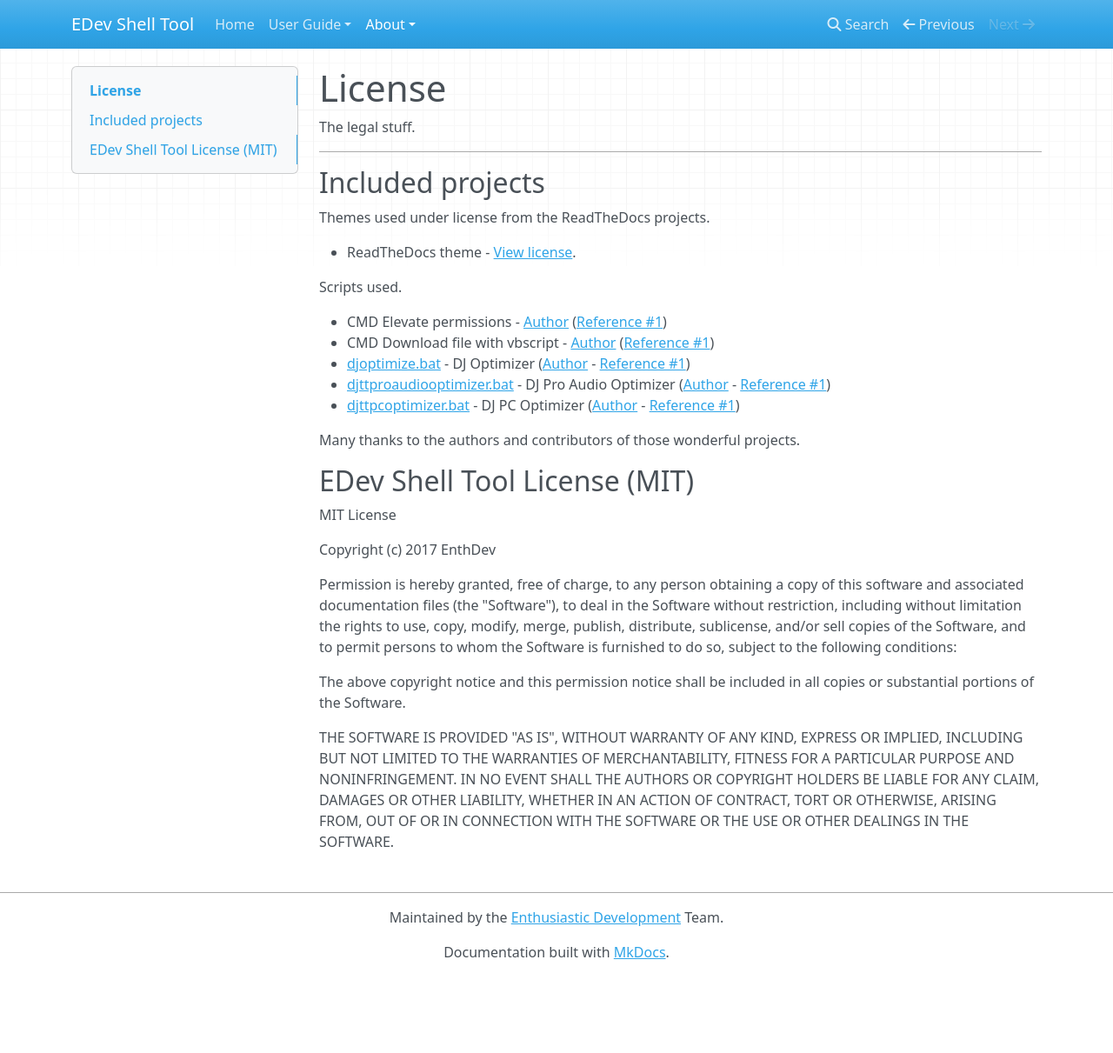
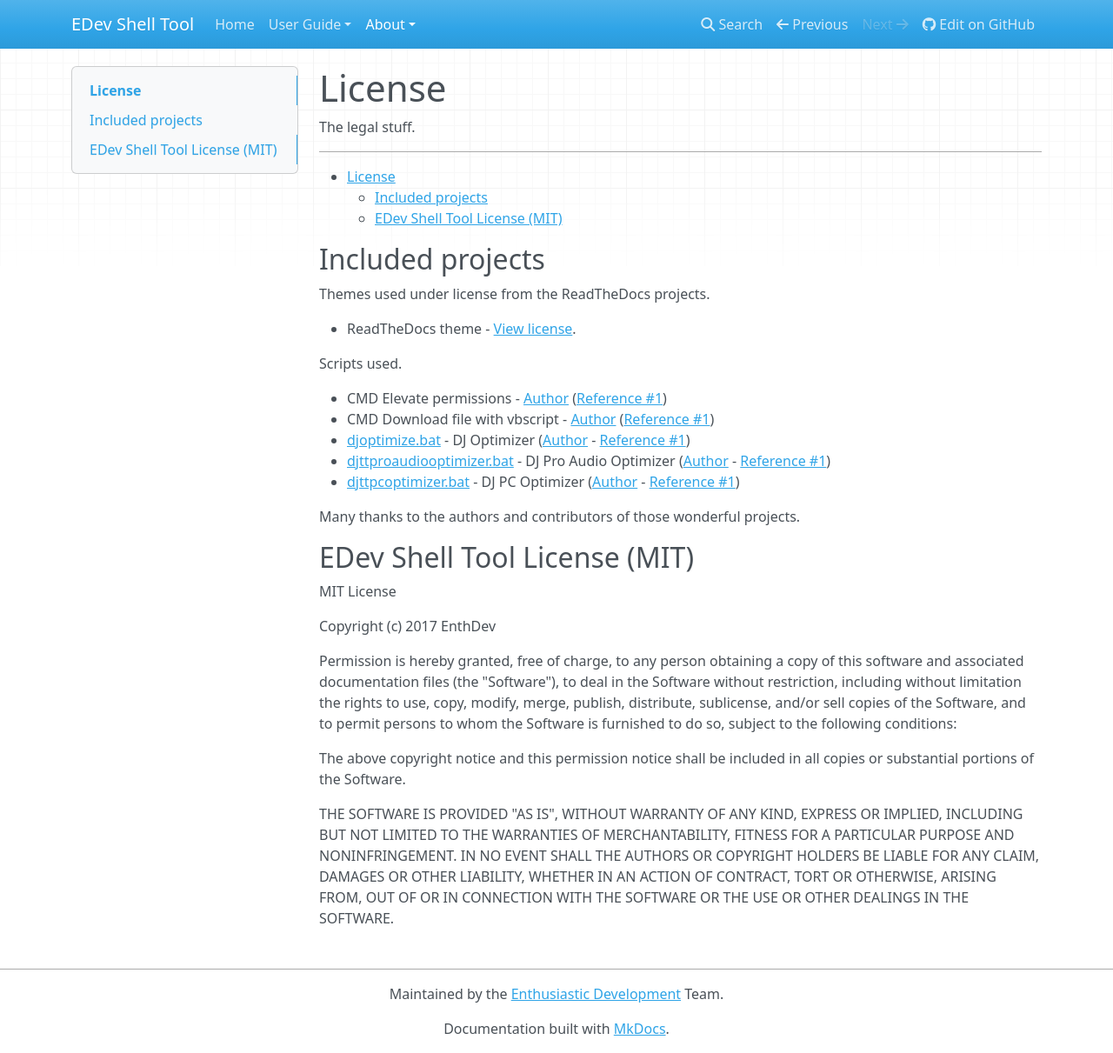
Before and after one commit to gitter-badger/edevshelltool, an MkDocs documentation site: the page built from docs/about/license.md, in a window 1280 px wide and 1211 px high. Shown: the whole window at 87% size. Built offline with MkDocs 1.6.1, drawn with Linux system fonts in a browser that asks for light colours; nearby versions of some CDN libraries; old or Windows-style settings are respelled for this version of MkDocs.

Commit message:
doc changes

```diff
--- a/mkdocs.yml
+++ b/mkdocs.yml
@@ -2,6 +2,8 @@
 site_url: https://enthdev.github.io/edevshelltool/
 site_description: A cross platform shell script tool.
 site_author: Enthusiastic Development
+
+repo_url: https://github.com/EnthDev/edevshelltool/
 
 pages:
 - Home: index.md
@@ -15,4 +17,8 @@
 extra_css:
 - css/extra.css
 
+markdown_extensions:
+    - toc:
+        permalink: True
+
 copyright: Maintained by the <a href="https://github.com/EnthDev">Enthusiastic Development</a> Team.
```
Also changed, not shown: docs/about/license.md (+2 -0 lines).
